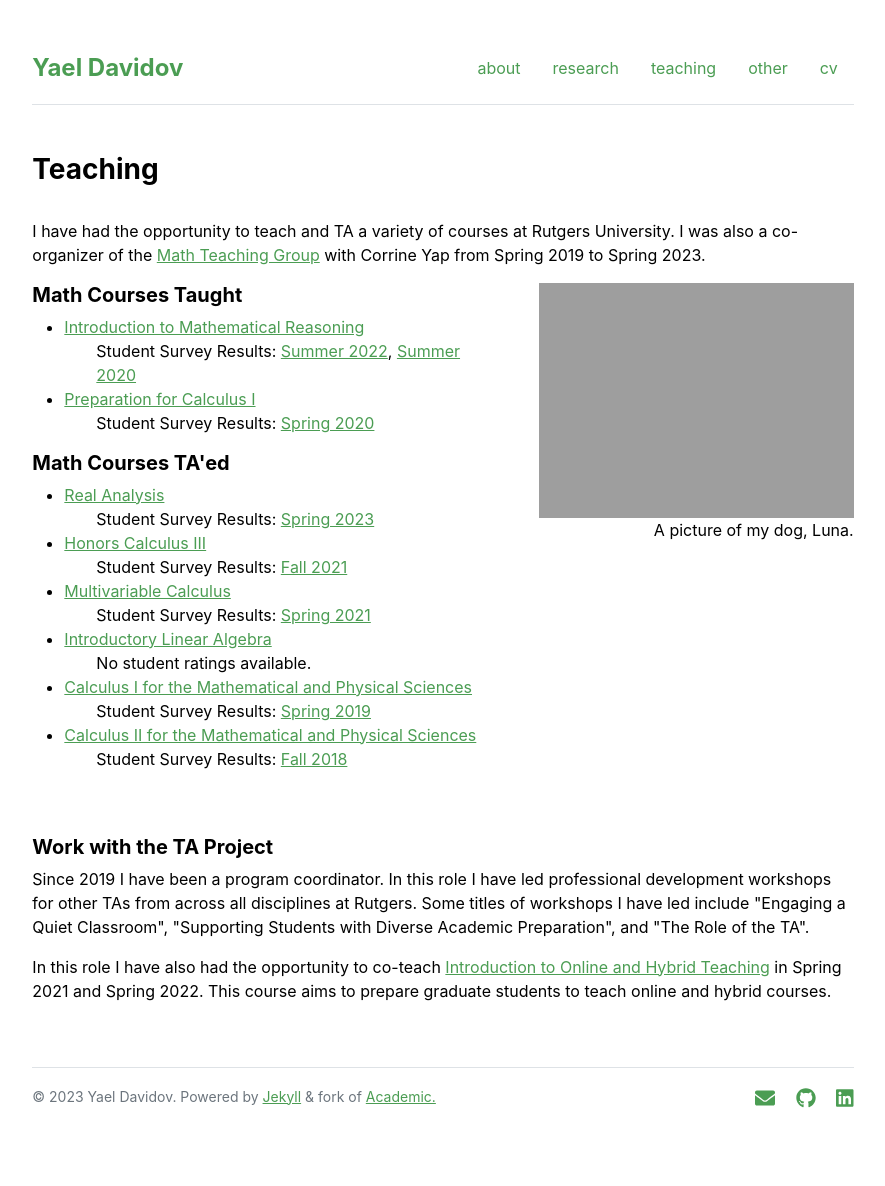
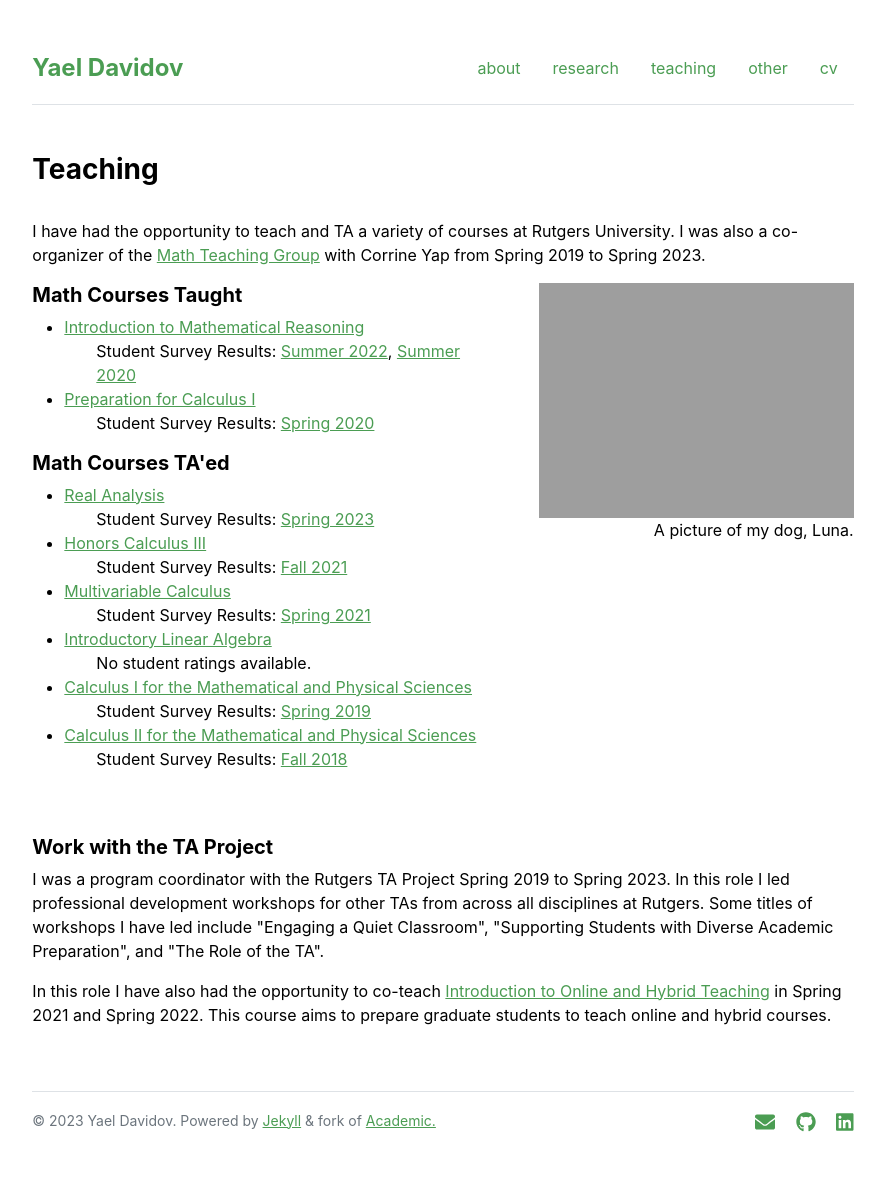
Before and after one commit to yaeldavidov/yaeldavidov.github.io, a Jekyll site: the page built from teaching.md, in a window 1280 px wide. Shown: the whole page, without its empty margins (197-1082 px from the left). Built offline with Jekyll 4.4.1, drawn with Linux system fonts in a browser that asks for light colours; before the commit the page ends 1162 px from its top, so only the background shows below that.

Commit message:
more change attempts

```diff
--- a/_data/settings.yml
+++ b/_data/settings.yml
@@ -18,7 +18,7 @@ social:
 - {icon: 'linkedin', link: 'https://linkedin.com/in/yael-davidov-42962566'}
 
 contacts:
-- {name: 'Yael Davidov', title: 'Graduate Student', department: 'Mathematics', institution: 'Rutgers University', email: 'yael.davidov@rutgers.edu', office: 'Hill Center Room 620', image: 'assets/img/contact.jpeg'}
+- {name: 'Yael Davidov', title: 'Assistant Professor', department: 'Mathematics', institution: 'University of Delaware', email: 'ydavidov@udel.edu', office: '', image: 'assets/img/contact.jpeg'}
 
 email:
 - 'yd209@math.rutgers.edu'
--- a/_layouts/teaching.html
+++ b/_layouts/teaching.html
@@ -54,7 +54,7 @@ layout: default
 <div class="row g-5 mb-5">
   <div>
     <h5 class="fw-bold">Work with the TA Project</h5>
-    <p> Since 2019 I have been a program coordinator. In this role I have led professional development workshops for other TAs from across all disciplines at Rutgers. Some titles of workshops I have led include "Engaging a Quiet Classroom", "Supporting Students with Diverse Academic Preparation", and "The Role of the TA".</p>
+    <p> I was a program coordinator with the Rutgers TA Project Spring 2019 to Spring 2023. In this role I led professional development workshops for other TAs from across all disciplines at Rutgers. Some titles of workshops I have led include "Engaging a Quiet Classroom", "Supporting Students with Diverse Academic Preparation", and "The Role of the TA".</p>
     <p> In this role I have also had the opportunity to co-teach <a href="https://grad.rutgers.edu/professional-development/teaching-skills-ta-project/seminar-courses"> Introduction to Online and Hybrid Teaching</a> in Spring 2021 and Spring 2022. This course aims to prepare graduate students to teach online and hybrid courses.</p>
   </div>
 </div>
```
